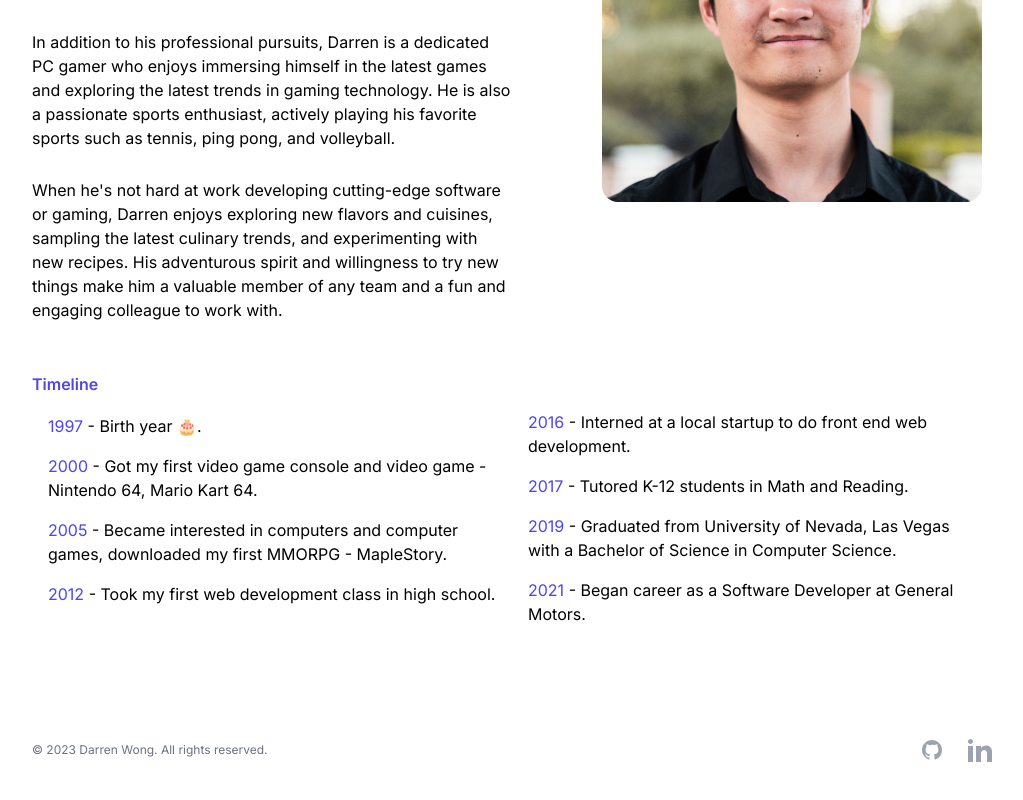
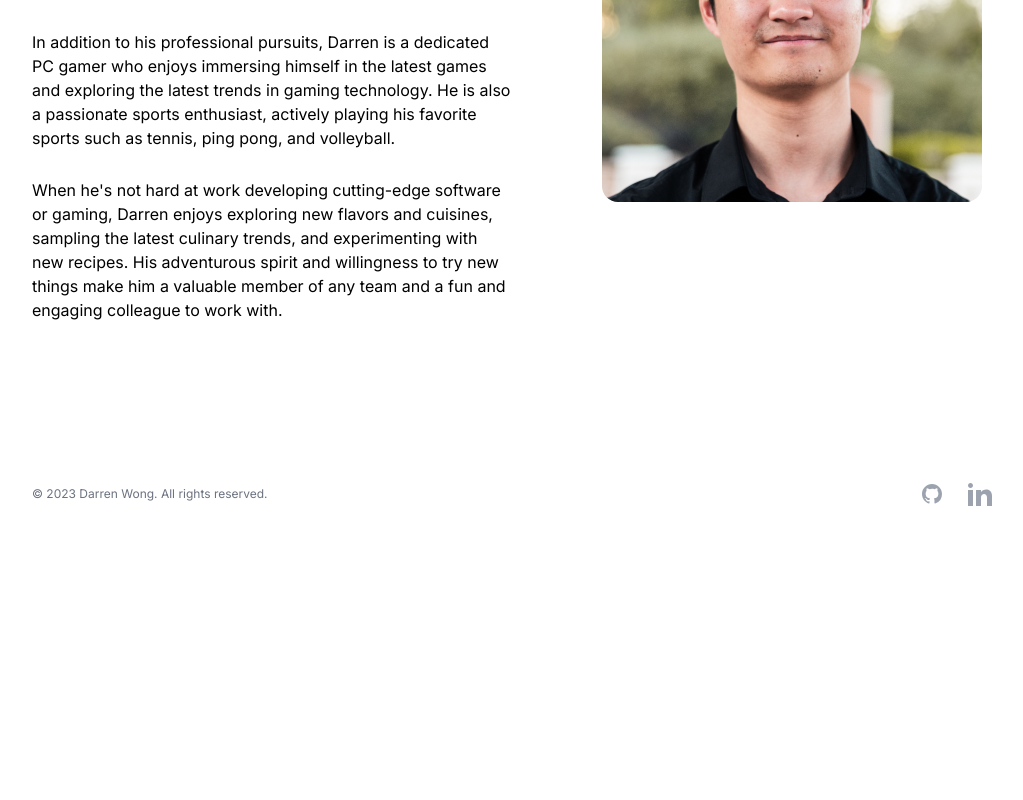
Before and after one commit to WongDarren/portfolio, a Next.js app: page / in a window 1280 px wide. Shown: the part 426-1226 px from the top of the page, without its empty margins (128-1151 px from the left). After the commit the page ends 980 px from the top, so only its background shows below. Built offline with nearby package versions, Linux system fonts and the light colour scheme.

Commit message:
Commented out timeline section.

```diff
--- a/src/app/page.tsx
+++ b/src/app/page.tsx
@@ -64,46 +64,46 @@ const Page = () => {
             </p>
           </div>
         </div>
-        <div>
-          <p className="text-base font-semibold leading-7 text-indigo-600">
-            Timeline
-          </p>
-          <div className="px-2">
-            <ul role="list">
-              <ListItem year="1997">Birth year 🎂.</ListItem>
-              <ListItem year="2000">
-                Got my first video game console and video game - Nintendo 64,
-                Mario Kart 64.
-              </ListItem>
-              <ListItem year="2005">
-                Became interested in computers and computer games, downloaded my
-                first MMORPG - MapleStory.
-              </ListItem>
-              <ListItem year="2012">
-                Took my first web development class in high school.
-              </ListItem>
-            </ul>
-          </div>
-        </div>
-        <div>
-          <div className="-mt-16 px-2 lg:mt-10">
-            <ul role="list">
-              <ListItem year="2016">
-                Interned at a local startup to do front end web development.
-              </ListItem>
-              <ListItem year="2017">
-                Tutored K-12 students in Math and Reading.
-              </ListItem>
-              <ListItem year="2019">
-                Graduated from University of Nevada, Las Vegas with a Bachelor
-                of Science in Computer Science.
-              </ListItem>
-              <ListItem year="2021">
-                Began career as a Software Developer at General Motors.
-              </ListItem>
-            </ul>
-          </div>
-        </div>
+        {/*<div>*/}
+        {/*  <p className="text-base font-semibold leading-7 text-indigo-600">*/}
+        {/*    Timeline*/}
+        {/*  </p>*/}
+        {/*  <div className="px-2">*/}
+        {/*    <ul role="list">*/}
+        {/*      <ListItem year="1997">Birth year 🎂.</ListItem>*/}
+        {/*      <ListItem year="2000">*/}
+        {/*        Got my first video game console and video game - Nintendo 64,*/}
+        {/*        Mario Kart 64.*/}
+        {/*      </ListItem>*/}
+        {/*      <ListItem year="2005">*/}
+        {/*        Became interested in computers and computer games, downloaded my*/}
+        {/*        first MMORPG - MapleStory.*/}
+        {/*      </ListItem>*/}
+        {/*      <ListItem year="2012">*/}
+        {/*        Took my first web development class in high school.*/}
+        {/*      </ListItem>*/}
+        {/*    </ul>*/}
+        {/*  </div>*/}
+        {/*</div>*/}
+        {/*<div>*/}
+        {/*  <div className="-mt-16 px-2 lg:mt-10">*/}
+        {/*    <ul role="list">*/}
+        {/*      <ListItem year="2016">*/}
+        {/*        Interned at a local startup to do front end web development.*/}
+        {/*      </ListItem>*/}
+        {/*      <ListItem year="2017">*/}
+        {/*        Tutored K-12 students in Math and Reading.*/}
+        {/*      </ListItem>*/}
+        {/*      <ListItem year="2019">*/}
+        {/*        Graduated from University of Nevada, Las Vegas with a Bachelor*/}
+        {/*        of Science in Computer Science.*/}
+        {/*      </ListItem>*/}
+        {/*      <ListItem year="2021">*/}
+        {/*        Began career as a Software Developer at General Motors.*/}
+        {/*      </ListItem>*/}
+        {/*    </ul>*/}
+        {/*  </div>*/}
+        {/*</div>*/}
       </div>
     </div>
   );
```
